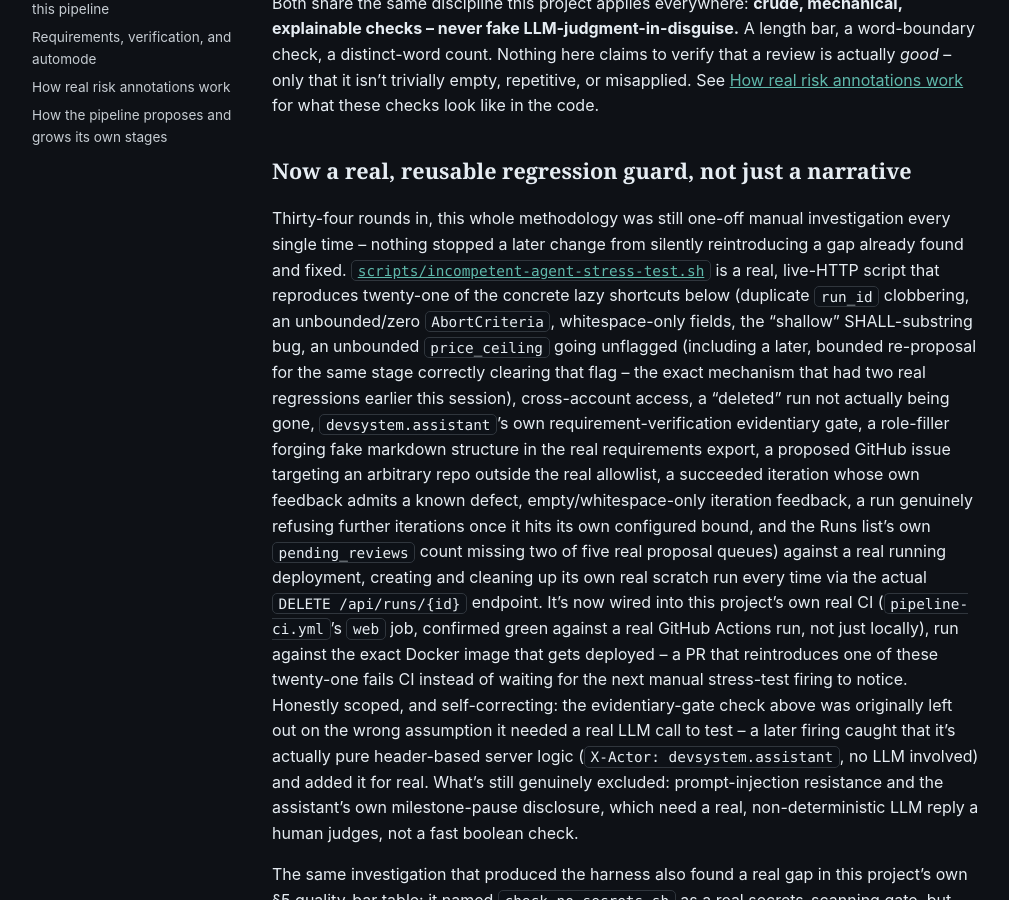
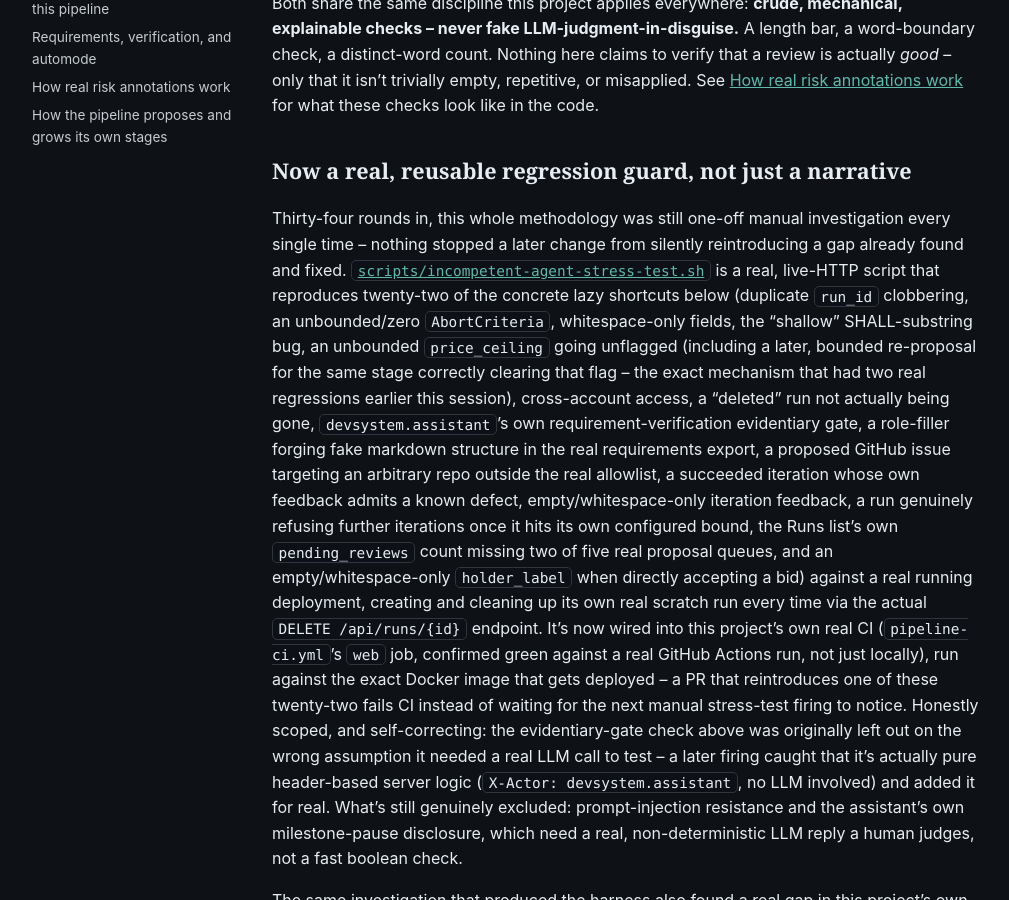
Before and after one commit to scimbe/CADS-devsystem-docs, a Jekyll site: the page built from _explanation/dau-lens-and-stress-testing.md, in a window 1280 px wide and 900 px high, scrolled down 843 px. Shown: the whole window, without its empty margins (82-1091 px from the left). Built offline with Jekyll 4.4.1, drawn with Linux system fonts in a browser that asks for light colours; some of the changed text lies outside the part shown.

Commit message:
explanation: document runs 53-54 -- the empty holder_label rejection
Directly accepting a bid's own accepted_bid.holder_label had zero
validation while the sibling label field on the same request was already
checked -- the same free-text validation pattern closed everywhere else
in this codebase. Bumped counts: fifty-two -> fifty-four rounds,
forty-one -> forty-two gaps closed, twenty-one -> twenty-two checks.

```diff
--- a/_explanation/dau-lens-and-stress-testing.md
+++ b/_explanation/dau-lens-and-stress-testing.md
@@ -43,7 +43,7 @@ for what these checks look like in the code.
 Thirty-four rounds in, this whole methodology was still one-off manual investigation every single
 time -- nothing stopped a later change from silently reintroducing a gap already found and fixed.
 [`scripts/incompetent-agent-stress-test.sh`](https://github.com/scimbe/CADS-devsystem/blob/main/scripts/incompetent-agent-stress-test.sh)
-is a real, live-HTTP script that reproduces twenty-one of the concrete lazy shortcuts below
+is a real, live-HTTP script that reproduces twenty-two of the concrete lazy shortcuts below
 (duplicate `run_id` clobbering, an unbounded/zero `AbortCriteria`, whitespace-only fields, the
 "shallow" SHALL-substring bug, an unbounded `price_ceiling` going unflagged (including a later,
 bounded re-proposal for the same stage correctly clearing that flag -- the exact mechanism that had
@@ -52,13 +52,14 @@ being gone, `devsystem.assistant`'s own requirement-verification evidentiary gat
 forging fake markdown structure in the real requirements export, a proposed GitHub issue targeting
 an arbitrary repo outside the real allowlist, a succeeded iteration whose own feedback admits a
 known defect, empty/whitespace-only iteration feedback, a run genuinely refusing further iterations
-once it hits its own configured bound, and the Runs list's own `pending_reviews` count missing two
-of five real proposal queues) against a real running deployment, creating and cleaning up its own
-real scratch run every time via the actual `DELETE /api/runs/{id}` endpoint. It's now wired into
-this project's own real CI (`pipeline-ci.yml`'s `web` job, confirmed green against a real GitHub
-Actions run, not just locally), run against the exact Docker image that gets deployed -- a PR that
-reintroduces one of these twenty-one fails CI instead of waiting for the next manual stress-test
-firing to notice. Honestly scoped, and
+once it hits its own configured bound, the Runs list's own `pending_reviews` count missing two of
+five real proposal queues, and an empty/whitespace-only `holder_label` when directly accepting a
+bid) against a real running deployment, creating and cleaning up its own real scratch run every
+time via the actual `DELETE /api/runs/{id}` endpoint. It's now wired into this project's own real CI
+(`pipeline-ci.yml`'s `web` job, confirmed green against a real GitHub Actions run, not just
+locally), run against the exact Docker image that gets deployed -- a PR that reintroduces one of
+these twenty-two fails CI instead of waiting for the next manual stress-test firing to notice.
+Honestly scoped, and
 self-correcting: the evidentiary-gate check above was originally left out on the wrong assumption it
 needed a real LLM call to test -- a later firing caught that it's actually pure header-based server
 logic (`X-Actor: devsystem.assistant`, no LLM involved) and added it for real. What's still
@@ -107,6 +108,12 @@ same real urgency order the badge already uses (paused first, then pending revie
 attention, then stalled, then risk, alphabetical only as the tie-break within a tier) -- confirmed
 live afterward that the real flagship run moved to position 0.
 
+One more instance of a pattern repeated all session: directly accepting a bid (skipping the
+auction) already validated its own `label` as non-empty, but the nested `accepted_bid.holder_label`
+-- a real identity record of who actually won the bid -- had zero validation. Live-confirmed before
+touching anything: both a byte-empty and a whitespace-only `holder_label` got a real `200`. Fixed
+the same way every other real free-text field in this codebase already is.
+
 ## The most significant finding this methodology has produced
 
 Every gate above assumes the pipeline's own "bounded super loop" -- the central architectural claim
@@ -130,8 +137,8 @@ day -- the paused banner now shows the actual real reason for all three, not a g
 
 ## The real track record
 
-As of this writing, the stress test has run **fifty-two** real rounds against the actual
-deployment, finding and closing forty-one real gaps -- not simulated, not hypothetical. A
+As of this writing, the stress test has run **fifty-four** real rounds against the actual
+deployment, finding and closing forty-two real gaps -- not simulated, not hypothetical. A
 representative sample, each with its own real live before/after proof:
 
 - A one-line rubber-stamp review (`"looks fine to me"`) satisfied the mandatory review gate just as
```
